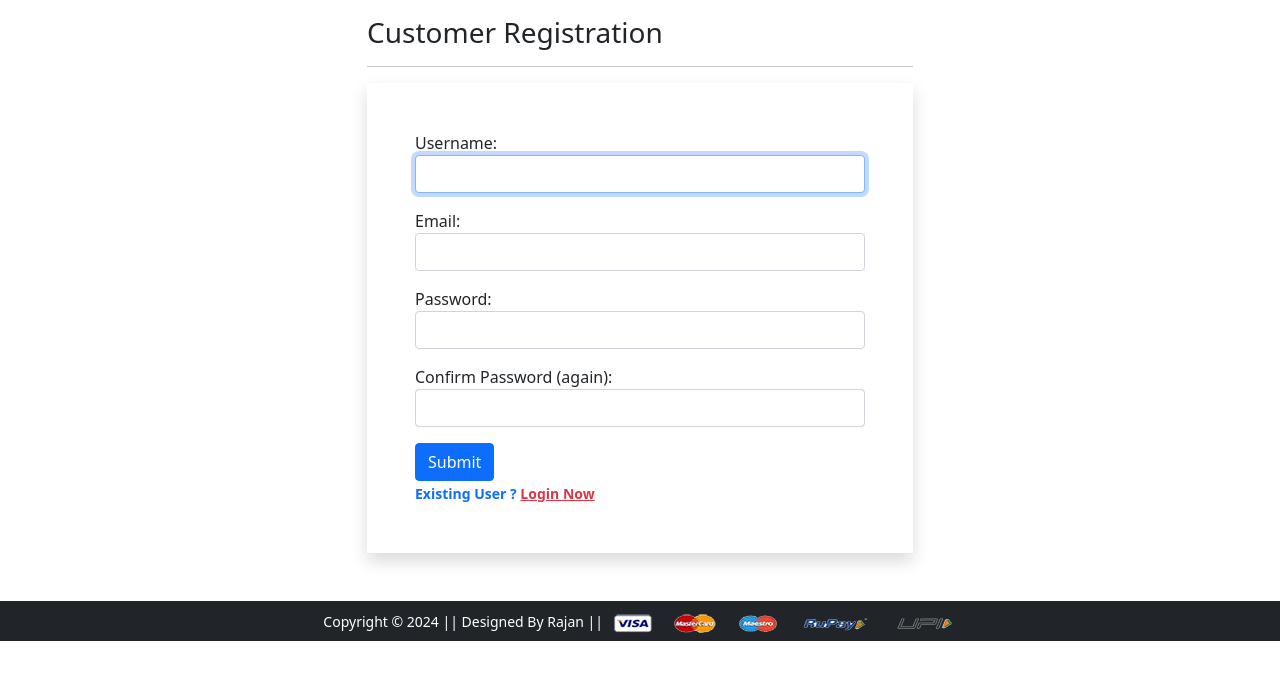
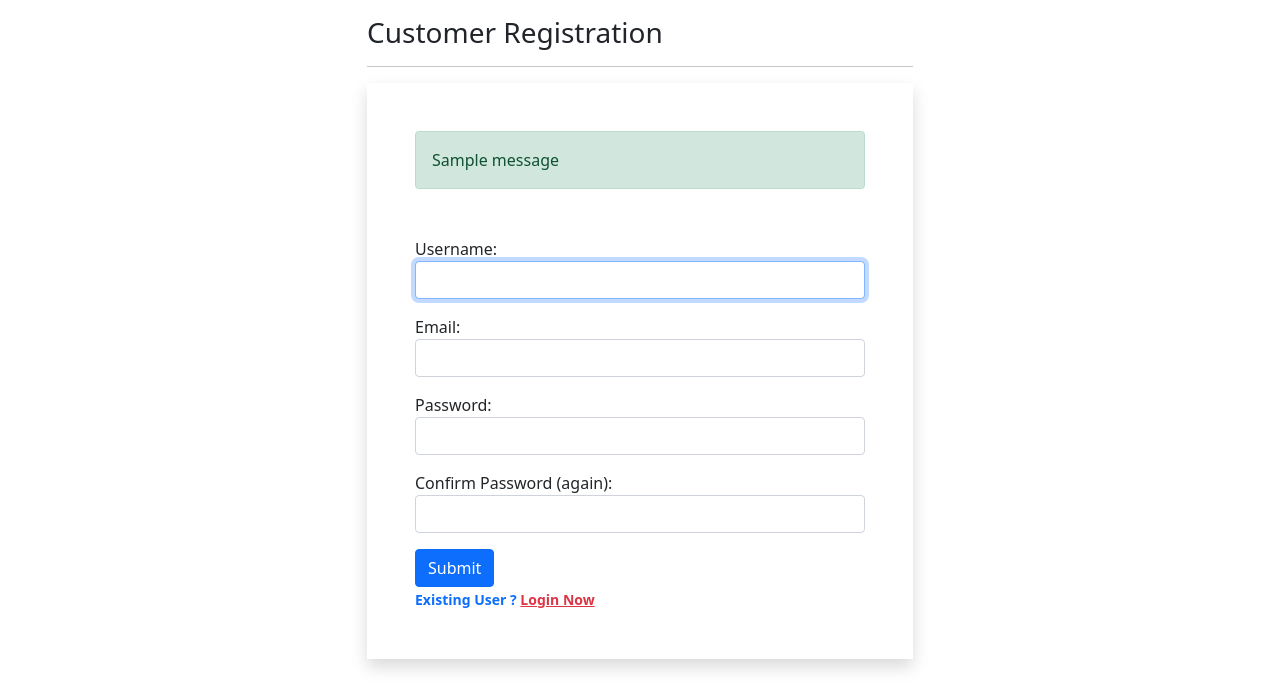
Before and after one commit to rj62127/E-Commerce-Shopping-App-with-Payment-Integration, a Django app: page /registration/ in a window 1280 px wide. Shown: the part 56-755 px from the top of the page. Before the commit the page ends 697 px from the top, so only its background shows below. Run offline with Django 3.2, Linux system fonts and the light colour scheme; tables that the repository leaves empty hold one stand-in row (values such as "Sample post"); one stand-in notice (Sample message) is shown; some libraries are stand-ins or nearby versions.

Commit message:
Update customer registration

```diff
--- a/onlinex/app/templates/app/customerregistration.html
+++ b/onlinex/app/templates/app/customerregistration.html
@@ -8,6 +8,14 @@
    <h3>Customer Registration</h3>
    <hr>
    <form action="" method="post" novalidate class="shadow p-5">
+      {% if messages %}
+         {% for message in messages %}
+
+         <p {% if message.tags %} class="alert alert-{{message.tags}} mb-5" {% endif %}>{{message}}</p>
+
+         {% endfor %}
+
+      {% endif %}
       {% csrf_token %}
       {% for fm in form %}
       <div class="form-group mb-3">
```
